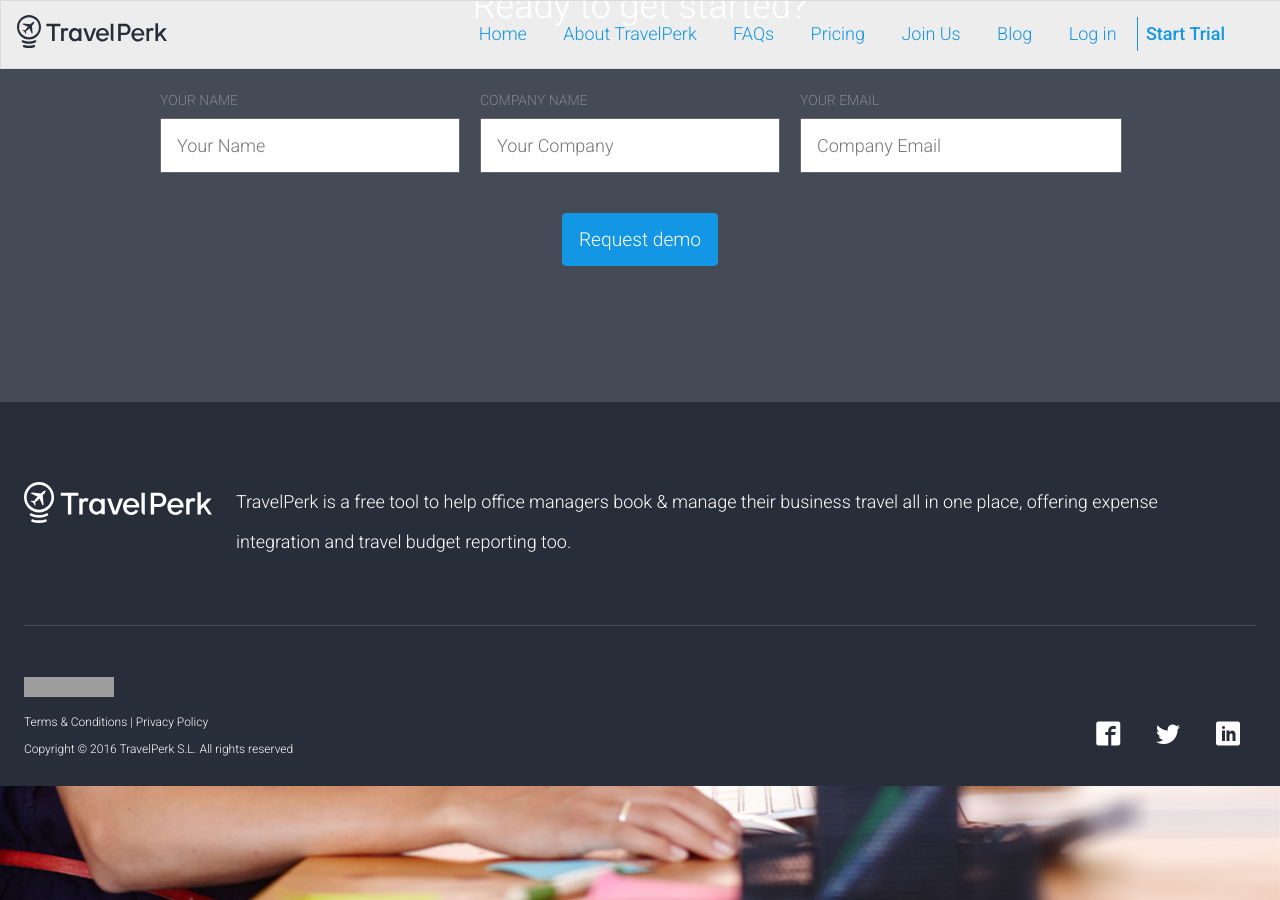
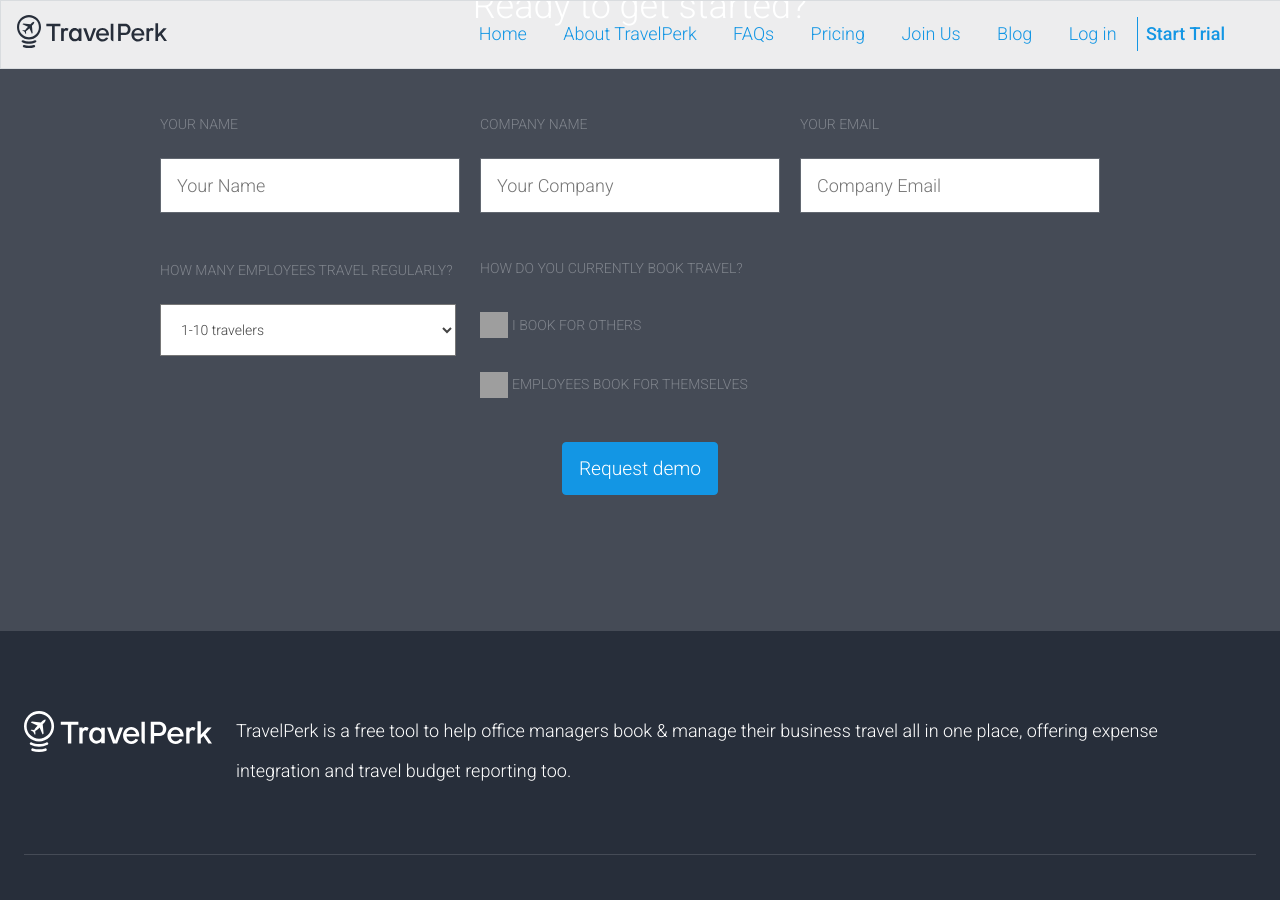
Before and after one commit to northswiss/jekyll-boilerplate, a Jekyll site: the page built from index.html, in a window 1280 px wide and 900 px high, scrolled down 6464 px. Built offline with Jekyll 4.4.1, drawn with Linux system fonts in a browser that asks for light colours; nearby versions of some CDN libraries; grey boxes are pictures that could not be loaded.

Commit message:
Issue with checkboxes in overlay

```diff
--- a/_includes/_sass-core/_html-elements.scss
+++ b/_includes/_sass-core/_html-elements.scss
@@ -75,6 +75,7 @@
 blockquote,
 body,
 input,
+select,
 ol,
 p,
 ul {
@@ -408,6 +409,22 @@
   &[type="hidden"]{
     display: none;
   }
+  &[type="checkbox"] {
+    display:none;
+  }
+  &[type="checkbox"] + label span {
+    display:inline-block;
+    width:28px;
+    height:26px;
+    margin:-1px 4px 0 0;
+    vertical-align:middle;
+    background:url(/imgs/input_checkboxes.png) left top no-repeat;
+    cursor:pointer;
+  }
+  &[type="checkbox"]:checked + label span {
+    background:url(/imgs/input_checkboxes.png) left bottom no-repeat;
+    //background: red;
+  }
 }
 
 // K
@@ -418,11 +435,12 @@
 
 // L
 //--------------------------------
-label {
+label,
+.label {
   @include remSize($fsCaption);
   color: $c-gray700;
   display: block;
-  margin: spacing 0 spacing-tight;
+  margin: $spacing 0 $spacing-tight;
   text-transform: uppercase;
 }
 legend {
@@ -517,7 +535,9 @@
   text-shadow: none;
 }
 select {
-
+  background: $c-white;
+  padding: $spacing-tight;
+  width: 100%;
 }
 small {
   font-size: .8em;
--- a/_includes/component/request-demo.html
+++ b/_includes/component/request-demo.html
@@ -9,7 +9,7 @@
     <h3 class="wrapper">Start your <strong>free</strong> account today!</h3>
     {% endif %}
 
-    <form accept-charset="UTF-8" action="http://formspree.io/juliana@travelperk.com" method="POST">
+    <form accept-charset="UTF-8" action="http://formspree.io/juliana@travelperk.com" method="POST" id="sign_up_form">
       <div class="flex three">
       <span>
         <input type="hidden" name="utf8" value="✓">
@@ -24,6 +24,23 @@
         <label for="email" name="_replyto">Your Email</label>
         <input id="email" type="email" name="email" placeholder="Company Email" required="required">
       </span>
+      <span>
+        <label for="travelers">How many employees travel regularly?</label>
+        <select name="travelers" id="travelers">
+          <option value="1-10">1-10 travelers</option>
+          <option value="11-50">11-50 travelers</option>
+          <option value="51-100">51-100 travelers</option>
+          <option value="100-500">100-500 travelers</option>
+          <option value="500+">500+ travelers</option>
+        </select>
+      </span>
+      <span>
+        <p class="label">How do you currently book travel?</p>
+        <input type="checkbox" id="office_manager" checked>
+        <label for="office_manager"><span></span>I book for others</label>
+        <input type="checkbox" id="self_service">
+        <label for="self_service"><span></span>Employees book for themselves</label>
+      </span>
       </div>
       <input type="hidden" name="_subject" value="TravelPerk Demo request" />
       <input type="hidden" name="_cc" value="chris@travelperk.com,maria@travelperk.com" />
--- a/_includes/core-component/header.html
+++ b/_includes/core-component/header.html
@@ -28,9 +28,7 @@
     {% if page.id == "home" %}
       <div class="hero-buttons">
         <div class="flex">
-          <button id="btn-request" class="hero-demo-request" data-ga-category="Hero buttons">Request a demo</button>
-          <span>or</span>
-          <button id="btn-sign-up-hero" class="btn hero-signup" data-ga-category="Hero buttons">Get started - Free</button>
+          <button id="btn-request" class="hero-demo-request" data-ga-category="Hero buttons">Get started - Free</button>
         </div>
       </div>
     {% endif %}
--- a/js/main.js
+++ b/js/main.js
@@ -25,6 +25,7 @@
   overlay =                   $("#overlay"),
   sign_up =                   $("#sign-up-overlay"),
   request_demo =              $("#request-demo-overlay"),
+  form_sign_up =              $("#sign_up_form"),
   // GENERATED CONTENT
   $work_in_progress =         $("#work-in-progress");
 
@@ -68,12 +69,8 @@
 }
 
 btn_sign_up_nav.on( 'click', function () {
-  showPopup( sign_up );
+  showPopup( request_demo );
 });
-btn_sign_up_hero.on( 'click', function () {
-    showPopup( sign_up );
-});
-
 btn_honeypot_demo.click(function () {
   showPopup( request_demo );
 });
@@ -83,8 +80,12 @@
 });
 
 overlay_content.click(function (e) {
-  e.stopPropagation();
+  console.log(e.target);
+  if ($(e.target).not('form')) {
+    e.stopPropagation();
+  }
 });
+
 btn_close.click(closePopUp);
 overlay.click(closePopUp);
 
```
